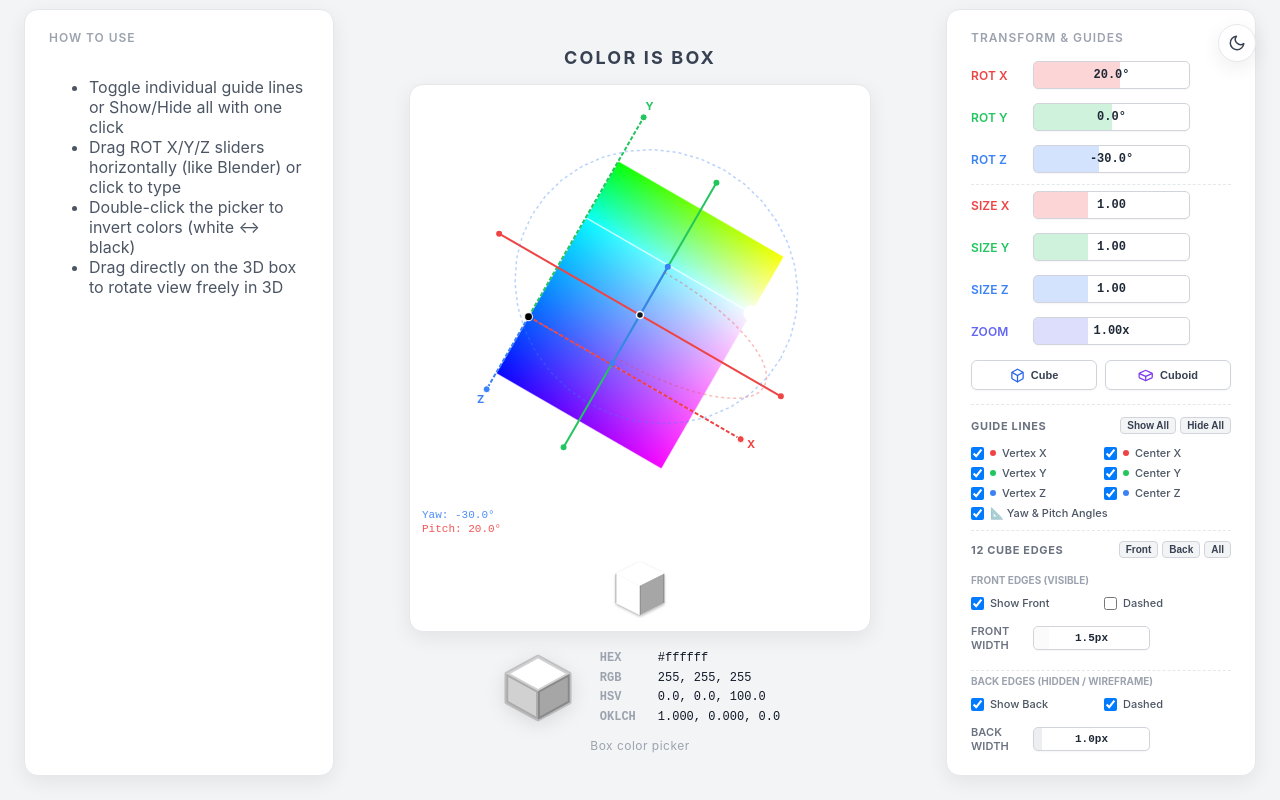
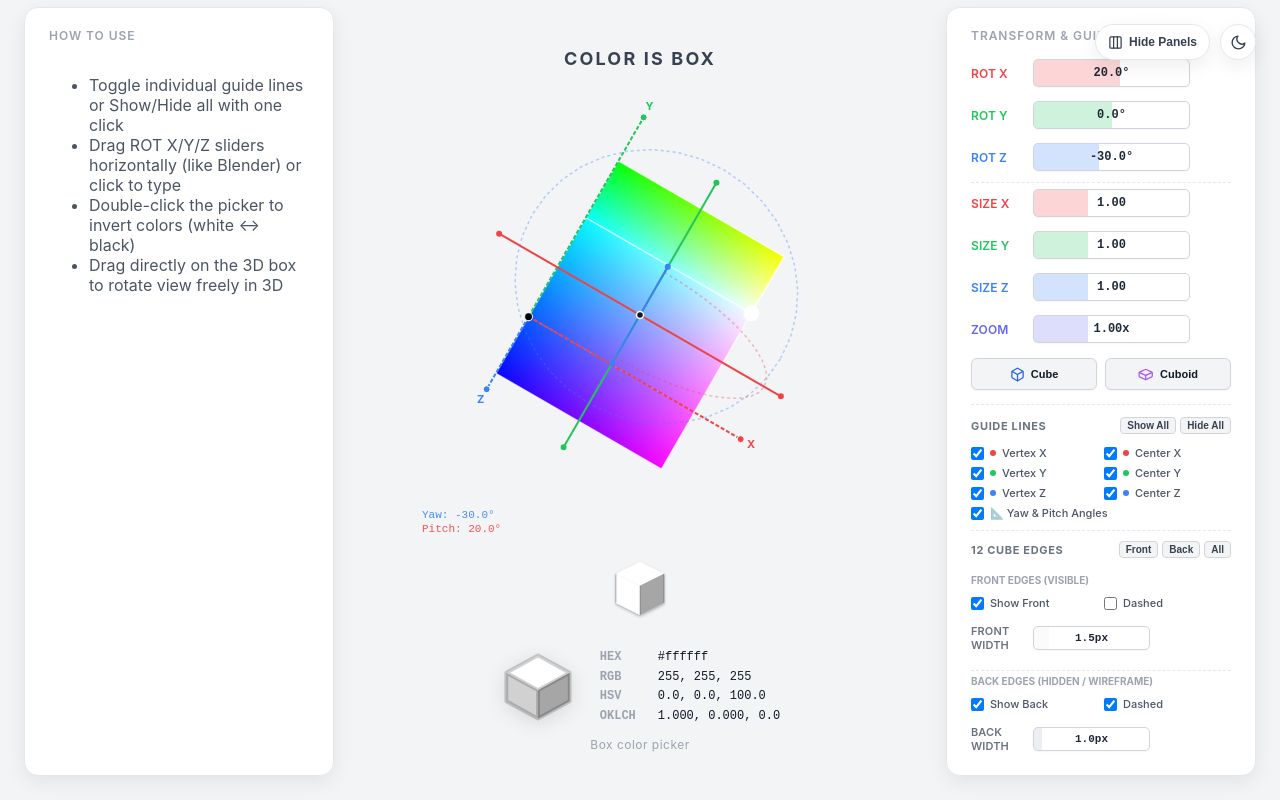
Before and after one commit to connoryang331/color-is-box, a website: page demo/index.html in a window 1280 px wide. Drawn offline with Linux system fonts and the light colour scheme.

Commit message:
feat(ui): remove cube outer border for borderless immersion, adapt Cube/Cuboid buttons to dark theme, and add Hide/Show Panels toggle

```diff
--- a/demo/index.html
+++ b/demo/index.html
@@ -57,8 +57,18 @@
   .center-col { display: flex; flex-direction: column; align-items: center; gap: 0; }
   h1 { margin: 0 0 16px; font-size: 18px; font-weight: 700; letter-spacing: .12em; text-transform: uppercase; color: var(--text-title); text-align: center; }
   .subtitle { margin: 14px 0 0; font-size: 12px; font-weight: 400; letter-spacing: .04em; color: var(--text-subtitle); text-align: center; }
-  .panel-holder { background: var(--bg-panel); border: 1px solid var(--border-panel); border-radius: 14px; box-shadow: var(--shadow-panel); padding: 0; overflow: hidden; }
-  .panel-info { background: var(--bg-panel); border: 1px solid var(--border-panel); border-radius: 14px; padding: 20px 24px; box-shadow: var(--shadow-panel); width: 310px; min-height: 252px; box-sizing: border-box; display: flex; flex-direction: column; }
+  .panel-holder {
+    background: transparent;
+    border: none;
+    border-radius: 0;
+    box-shadow: none;
+    padding: 0;
+    overflow: visible;
+  }
+  .panel-info { background: var(--bg-panel); border: 1px solid var(--border-panel); border-radius: 14px; padding: 20px 24px; box-shadow: var(--shadow-panel); width: 310px; min-height: 252px; box-sizing: border-box; display: flex; flex-direction: column; transition: opacity 0.2s, transform 0.2s; }
+  .panel-info.hidden-panel {
+    display: none !important;
+  }
   #current-card { position: fixed; right: 24px; bottom: 24px; }
   #how-card { position: fixed; left: 24px; bottom: 24px; }
   h3 { margin: 0 0 16px; font-size: 12px; font-weight: 600; text-transform: uppercase; letter-spacing: .08em; color: var(--text-h3); }
@@ -66,6 +76,28 @@
   .row { display: flex; align-items: center; padding: 7px 0; }
   .row .label { font-size: 12px; font-weight: 600; color: var(--text-label); letter-spacing: .01em; width: 62px; flex-shrink: 0; }
   .row .val { font: 12.5px/1.5 ui-monospace, "SF Mono", "Cascadia Code", monospace; color: var(--text-val); letter-spacing: .01em; text-align: left; margin-left: 0; flex: 1; }
+
+  /* Preset Icon Buttons (Cube / Cuboid) */
+  .btn-preset {
+    height: 32px;
+    font-size: 11px;
+    font-weight: 600;
+    display: flex;
+    align-items: center;
+    justify-content: center;
+    gap: 6px;
+    background: var(--bg-btn);
+    color: var(--text-val);
+    border: 1px solid var(--border-btn);
+    border-radius: 6px;
+    box-shadow: var(--shadow-slider);
+    cursor: pointer;
+    transition: all 0.15s;
+  }
+  .btn-preset:hover {
+    background: var(--bg-btn-hover);
+    border-color: var(--border-slider-hover);
+  }
 
   /* Blender-style numeric slider */
   .blender-slider {
@@ -200,14 +232,20 @@
   .guide-dot.green { background: #22c55e; }
   .guide-dot.blue { background: #3b82f6; }
 
-  /* Theme Toggle Floating Button */
-  .theme-toggle-btn {
+  /* Theme Toggle & Panels Toggle Floating Buttons */
+  .top-action-bar {
     position: fixed;
     top: 24px;
     right: 24px;
-    width: 38px;
-    height: 38px;
-    border-radius: 50%;
+    display: flex;
+    align-items: center;
+    gap: 10px;
+    z-index: 100;
+  }
+  .action-btn {
+    height: 36px;
+    padding: 0 12px;
+    border-radius: 18px;
     background: var(--bg-panel);
     border: 1px solid var(--border-panel);
     box-shadow: var(--shadow-panel);
@@ -215,19 +253,35 @@
     display: flex;
     align-items: center;
     justify-content: center;
+    gap: 6px;
+    font-size: 12px;
+    font-weight: 600;
     color: var(--text-title);
     transition: transform 0.15s, background 0.2s, border-color 0.2s;
-    z-index: 100;
   }
-  .theme-toggle-btn:hover {
-    transform: scale(1.06);
+  .action-btn.icon-only {
+    width: 36px;
+    padding: 0;
+    border-radius: 50%;
+  }
+  .action-btn:hover {
+    transform: scale(1.04);
   }
 </style>
 </head>
 <body>
-  <!-- Theme Toggle Floating Button -->
-  <button id="theme-toggle" class="theme-toggle-btn" title="Toggle Dark / Light Theme">
-    <svg id="theme-icon-sun" style="display: none;" viewBox="0 0 24 24" width="18" height="18" fill="none" stroke="currentColor" stroke-width="2" stroke-linecap="round" stroke-linejoin="round">
+  <!-- Top Floating Actions: Panels Toggle & Dark/Light Theme -->
+  <div class="top-action-bar">
+    <button id="panels-toggle" class="action-btn" title="Toggle Side Panels (How to use & Transform Parameters)">
+      <svg viewBox="0 0 24 24" width="15" height="15" fill="none" stroke="currentColor" stroke-width="2" stroke-linecap="round" stroke-linejoin="round">
+        <rect x="3" y="3" width="18" height="18" rx="2" ry="2"></rect>
+        <line x1="9" y1="3" x2="9" y2="21"></line>
+        <line x1="15" y1="3" x2="15" y2="21"></line>
+      </svg>
+      <span id="panels-toggle-text">Hide Panels</span>
+    </button>
+    <button id="theme-toggle" class="action-btn icon-only" title="Toggle Dark / Light Theme">
+      <svg id="theme-icon-sun" style="display: none;" viewBox="0 0 24 24" width="17" height="17" fill="none" stroke="currentColor" stroke-width="2" stroke-linecap="round" stroke-linejoin="round">
         <circle cx="12" cy="12" r="5"></circle>
         <line x1="12" y1="1" x2="12" y2="3"></line>
         <line x1="12" y1="21" x2="12" y2="23"></line>
@@ -238,10 +292,11 @@
         <line x1="4.22" y1="19.78" x2="5.64" y2="18.36"></line>
         <line x1="18.36" y1="5.64" x2="19.78" y2="4.22"></line>
       </svg>
-    <svg id="theme-icon-moon" viewBox="0 0 24 24" width="18" height="18" fill="none" stroke="currentColor" stroke-width="2" stroke-linecap="round" stroke-linejoin="round">
+      <svg id="theme-icon-moon" viewBox="0 0 24 24" width="17" height="17" fill="none" stroke="currentColor" stroke-width="2" stroke-linecap="round" stroke-linejoin="round">
         <path d="M21 12.79A9 9 0 1 1 11.21 3 7 7 0 0 0 21 12.79z"></path>
       </svg>
     </button>
+  </div>
 
   <div class="panel-info" id="current-card" style="width: 310px;">
     <h3>Transform & Guides</h3>
@@ -301,7 +356,7 @@
 
       <!-- Quick Preset Icon Buttons (Cube / Cuboid) -->
       <div style="margin-top: 8px; display: grid; grid-template-columns: 1fr 1fr; gap: 8px;">
-        <button id="btn-preset-cube" class="btn-mini" style="height: 30px; font-size: 11px; font-weight: 600; display: flex; align-items: center; justify-content: center; gap: 6px; background: #ffffff; border: 1px solid #d1d5db; border-radius: 6px; box-shadow: 0 1px 2px rgba(0,0,0,0.04);">
+        <button id="btn-preset-cube" class="btn-preset">
           <!-- 3D Cube Icon -->
           <svg viewBox="0 0 24 24" width="15" height="15" fill="none" stroke="#2563eb" stroke-width="2" stroke-linecap="round" stroke-linejoin="round">
             <path d="M21 16V8a2 2 0 0 0-1-1.73l-7-4a2 2 0 0 0-2 0l-7 4A2 2 0 0 0 3 8v8a2 2 0 0 0 1 1.73l7 4a2 2 0 0 0 2 0l7-4A2 2 0 0 0 21 16z"/>
@@ -310,9 +365,9 @@
           </svg>
           Cube
         </button>
-        <button id="btn-preset-cuboid" class="btn-mini" style="height: 30px; font-size: 11px; font-weight: 600; display: flex; align-items: center; justify-content: center; gap: 6px; background: #ffffff; border: 1px solid #d1d5db; border-radius: 6px; box-shadow: 0 1px 2px rgba(0,0,0,0.04);">
+        <button id="btn-preset-cuboid" class="btn-preset">
           <!-- 3D Cuboid / Rectangular Prism Icon -->
-          <svg viewBox="0 0 24 24" width="16" height="15" fill="none" stroke="#7c3aed" stroke-width="2" stroke-linecap="round" stroke-linejoin="round">
+          <svg viewBox="0 0 24 24" width="16" height="15" fill="none" stroke="#a855f7" stroke-width="2" stroke-linecap="round" stroke-linejoin="round">
             <path d="M22 14.5V9.5a1.5 1.5 0 0 0-.75-1.3l-9-4.2a1.5 1.5 0 0 0-1.5 0l-9 4.2A1.5 1.5 0 0 0 1 9.5v5a1.5 1.5 0 0 0 .75 1.3l9 4.2a1.5 1.5 0 0 0 1.5 0l9-4.2a1.5 1.5 0 0 0 .75-1.3z"/>
             <polyline points="1.5 9 11.5 13.5 21.5 9"/>
             <line x1="11.5" y1="20" x2="11.5" y2="13.5"/>
@@ -775,6 +830,26 @@
       applyTheme(!isDark);
     });
 
+    // ── Toggle Side Panels (How-to & Settings) ──
+    const btnPanels = document.getElementById('panels-toggle');
+    const panelsText = document.getElementById('panels-toggle-text');
+    const cardCurrent = document.getElementById('current-card');
+    const cardHow = document.getElementById('how-card');
+
+    let panelsVisible = true;
+    btnPanels.addEventListener('click', () => {
+      panelsVisible = !panelsVisible;
+      if (panelsVisible) {
+        cardCurrent.classList.remove('hidden-panel');
+        cardHow.classList.remove('hidden-panel');
+        panelsText.textContent = 'Hide Panels';
+      } else {
+        cardCurrent.classList.add('hidden-panel');
+        cardHow.classList.add('hidden-panel');
+        panelsText.textContent = 'Show Panels';
+      }
+    });
+
     const updateLoop = () => {
       sX.update();
       sY.update();
```
Lines whose indentation alone changed are shown as unchanged.
